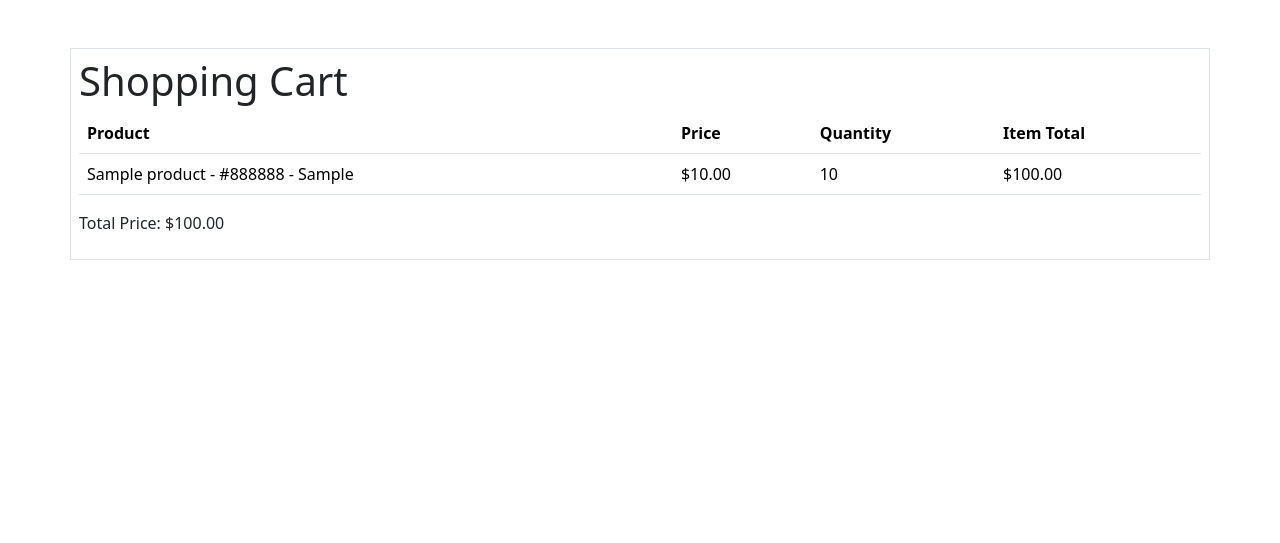
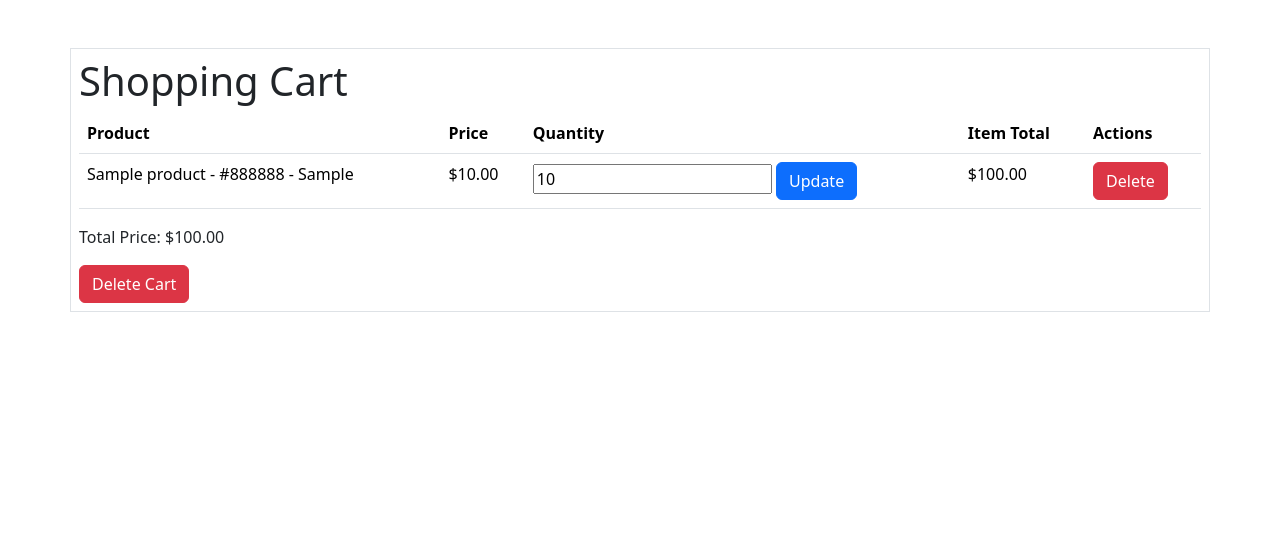
Before and after one commit to Atmartushev/313Project, a Django app: page /mycart/ in a window 1280 px wide. Shown: the part 124-667 px from the top of the page. Run offline with Django 5.2, Linux system fonts and the light colour scheme; a user stored in the database is signed in; tables that the repository leaves empty hold one stand-in row (values such as "Sample post").

Commit message:
Fully functional Cart

```diff
--- a/elitestore/cart/templates/cart.html
+++ b/elitestore/cart/templates/cart.html
@@ -10,6 +10,7 @@
                 <th>Price</th>
                 <th>Quantity</th>
                 <th>Item Total</th>
+                <th>Actions</th>  <!-- New column for delete button -->
             </tr>
         </thead>
         <tbody>
@@ -17,15 +18,32 @@
             <tr>
                 <td>{{ item.product_variation }}</td>
                 <td>${{ item.product_variation.product.price }}</td>
-                <td>{{ item.quantity }}</td>
+                <td style="white-space: nowrap;">
+                    <form method="post" action="{% url 'update_cart' item.id %}">
+                        {% csrf_token %}
+                        <input type="number" name="quantity" value="{{ item.quantity }}" min="1">
+                        <button type="submit" class="btn btn-primary">Update</button>
+                    </form>
+                </td>
                 <td>${{ item.item_total }}</td>
+                <td>
+                    <form method="post" action="{% url 'delete_cart_item' item.id %}">
+                        {% csrf_token %}
+                        <button type="submit" class="btn btn-danger">Delete</button>
+                    </form>
+                </td>
             </tr>
             {% endfor %}
         </tbody>
     </table>
     <p>Total Price: ${{ total_price }}</p>
+    <form method="post" action="{% url 'delete_cart' %}">
+        {% csrf_token %}
+        <button type="submit" class="btn btn-danger">Delete Cart</button>
+    </form>
     {% else %}
     <p>Your cart is empty.</p>
+    <a class="btn btn-primary" href="{% url 'index' %}">Shop</a>
     {% endif %}
 </div>
 {% endblock %}
--- a/elitestore/cart/urls.py
+++ b/elitestore/cart/urls.py
@@ -1,6 +1,10 @@
 from django.urls import path
 from . import views
 
+
 urlpatterns = [
     path('mycart/', views.cart_items_view, name='cart'),
+    path('delete_cart/', views.delete_cart, name="delete_cart"),
+    path('delete_cart_item/<int:pk>', views.delete_cart_item, name="delete_cart_item"),
+    path('update_cart/<int:pk>', views.update_cart, name="update_cart")
 ]
--- a/elitestore/cart/views.py
+++ b/elitestore/cart/views.py
@@ -1,4 +1,4 @@
-from pyexpat.errors import messages
+from django.contrib import messages
 from urllib import request
 from django.shortcuts import get_object_or_404, render
 from django.views.generic import ListView, DetailView, CreateView, UpdateView, DeleteView
@@ -34,3 +34,25 @@ def cart_items_view(request):
     else:
         # Handle the case where the user is not authenticated
         return render(request, 'login.html')
+
+def delete_cart_item(request, pk):
+    cart_item = CartItem.objects.get(pk=pk)
+    cart_item.delete()
+    return redirect('cart')
+
+def delete_cart(request):
+    cart = Cart.objects.get(user_profile=request.user)
+    cart.delete()
+    return redirect('index')
+
+def update_cart(request, pk):
+    quantity = request.POST.get('quantity')
+    if not quantity.isdigit() or int(quantity) <= 0:
+        messages.error(request, "Invalid quantity.")
+        return redirect('cart')
+
+    cart_item = CartItem.objects.get(pk=pk)
+    cart_item.quantity = int(quantity)
+    cart_item.save()
+    messages.success(request, "Cart item quantity updated successfully.")
+    return redirect('cart')
--- a/elitestore/core/views.py
+++ b/elitestore/core/views.py
@@ -38,15 +38,16 @@ def product_detail(request, pk):
     if request.method == 'POST':
         color = request.POST.get('color')
         size = request.POST.get('size')
+        quantity = request.POST.get('quantity')
 
         product_variation = ProductVariation.objects.filter(product=product, color=color, size=size).first()
 
         if product_variation:
             cart, _ = Cart.objects.get_or_create(user_profile=request.user)
-            cart_item = CartItem.objects.filter(cart=cart, product_variation=product_variation).first()
+            cart_item, created = CartItem.objects.get_or_create(cart=cart, product_variation=product_variation)
 
             if cart_item:
-                cart_item.quantity += 1
+                cart_item.quantity += int(quantity)
                 cart_item.save()
             else:
                 CartItem.objects.create(cart=cart, product_variation=product_variation, quantity=1)
```
Also changed, not shown: elitestore/core/templates/product_detail.html (+8 -8 lines), elitestore/account/templates/account.html (renamed from elitestore/account/templates/account/account.html), elitestore/core/migrations/0008_merge_20240502_1828.py (added).
